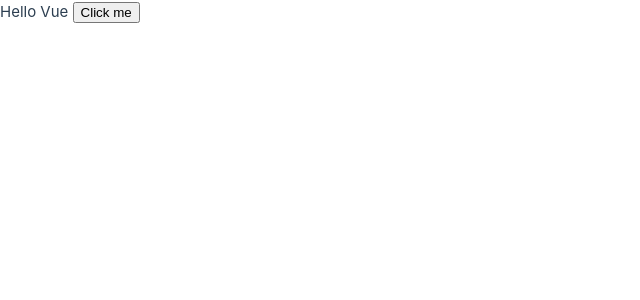
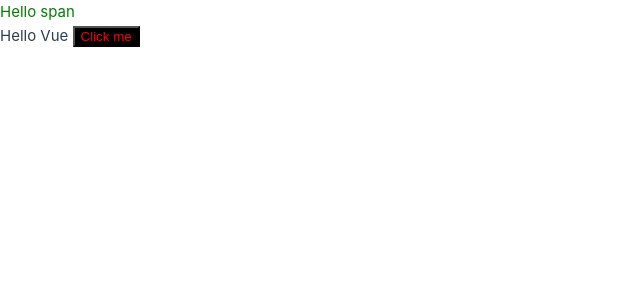
Before and after one commit to goitacademy/vue-course-code, a Vue app: page / in a window 1280 px wide. Shown: the top 300 px of the page, without its empty margins (0-640 px from the left). Built offline with nearby package versions, Linux system fonts and the light colour scheme.

Commit message:
add first styles

```diff
--- a/src/App.vue
+++ b/src/App.vue
@@ -1,5 +1,27 @@
 <script setup>
 import IButton from './components/IButton/IButton.vue'
+
+const classes = {
+  'bg-black': true,
+  'btn-red': true
+}
 </script>
 
-<template>Hello Vue <IButton></IButton></template>
+<template>
+  <span class="btn">Hello span</span>
+  <div>Hello Vue <IButton :class="classes"></IButton></div>
+</template>
+
+<style scoped>
+.btn {
+  color: green;
+}
+
+.btn-red {
+  color: red;
+}
+
+.bg-black {
+  background: #000;
+}
+</style>
--- a/src/components/IButton/IButton.vue
+++ b/src/components/IButton/IButton.vue
@@ -1,3 +1,9 @@
 <template>
-  <button>Click me</button>
+  <button class="btn">Click me</button>
 </template>
+
+<style scoped>
+.btn {
+  color: red;
+}
+</style>
```
